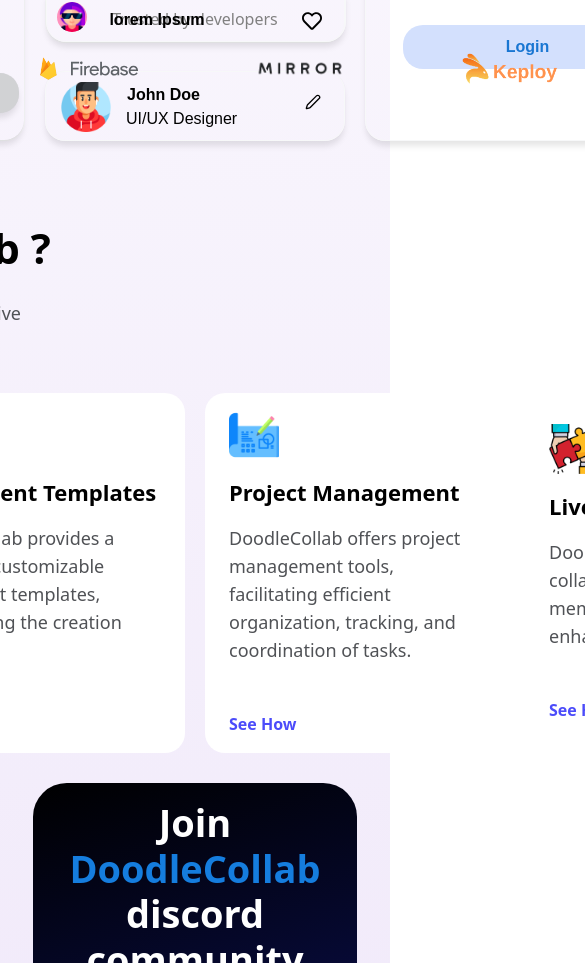
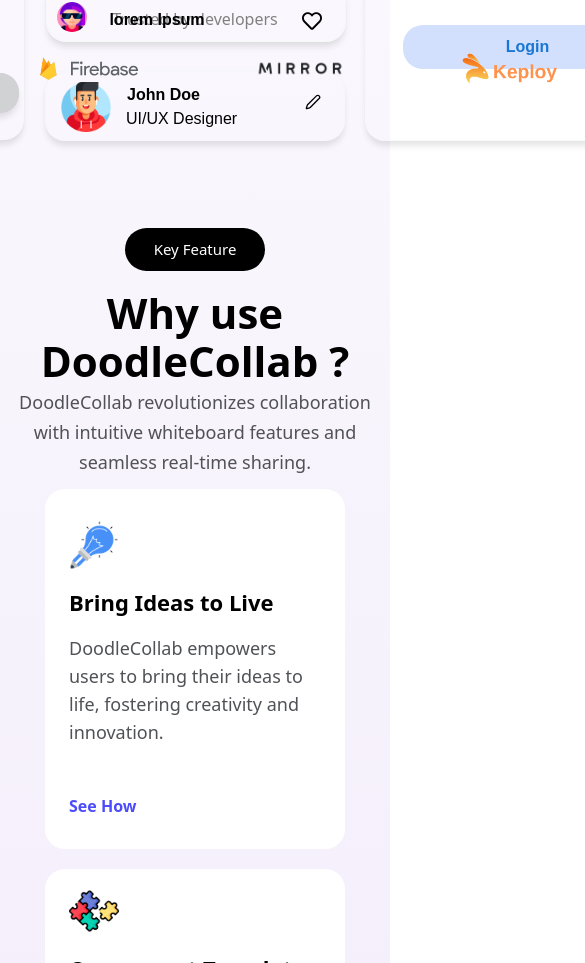
Before and after one commit to WikiPortal/DoodleCollab, a React (Vite) app: page / in a window 390 px wide. Shown: the part 1059-2022 px from the top of the page, 585 px wide, since content can reach past the window. Built offline with nearby package versions, Linux system fonts and the light colour scheme.

Commit message:
Fixed the responsiveness of doodlecollab cards

```diff
--- a/src/components/About/HomeAbout.jsx
+++ b/src/components/About/HomeAbout.jsx
@@ -46,10 +46,10 @@ const HomeAbout = () => {
   }, [isDarkMode]);
 
   return (
-    <section className="flex mb-5 justify-center">
-      <div className="flex flex-col">
-        <div className="h-[30vh] flex flex-col justify-evenly">
-          <div className="text-[15px] font-medium w-[140px] text-center rounded-3xl p-[10px] bg-black text-white">Key Feature</div>
+    <section className="flex mb-5 justify-center mt-24 vs:mt-0">
+      <div className="flex flex-col w-full px-4">
+        <div className="h-[30vh] flex flex-col justify-evenly text-center items-center">
+          <div className="text-[15px] font-medium w-[140px] rounded-3xl p-[10px] bg-black text-white mb-4">Key Feature</div>
           <div className="font-semibold text-[42px] leading-[48px]">
             <p>Why use DoodleCollab ?</p>
           </div>
@@ -58,7 +58,7 @@ const HomeAbout = () => {
             features and seamless real-time sharing.
           </div>
         </div>
-        <div className="flex justify-evenly lg:grid lg:grid-cols-3 md:grid md:grid-cols-2 sm:grid sm:grid-cols-1 sm:mx-auto">
+        <div className="flex flex-col justify-center lg:grid-cols-3 xl:grid-cols-4 sm:grid sm:grid-cols-2 mx-auto">
           {Array(4)
             .fill()
             .map((_, index) => (
--- a/tailwind.config.js
+++ b/tailwind.config.js
@@ -5,6 +5,7 @@ export default {
     extend: {
       screens: {
         xs: "600px",
+        vs: '450px'
       },
     },
   },
```
